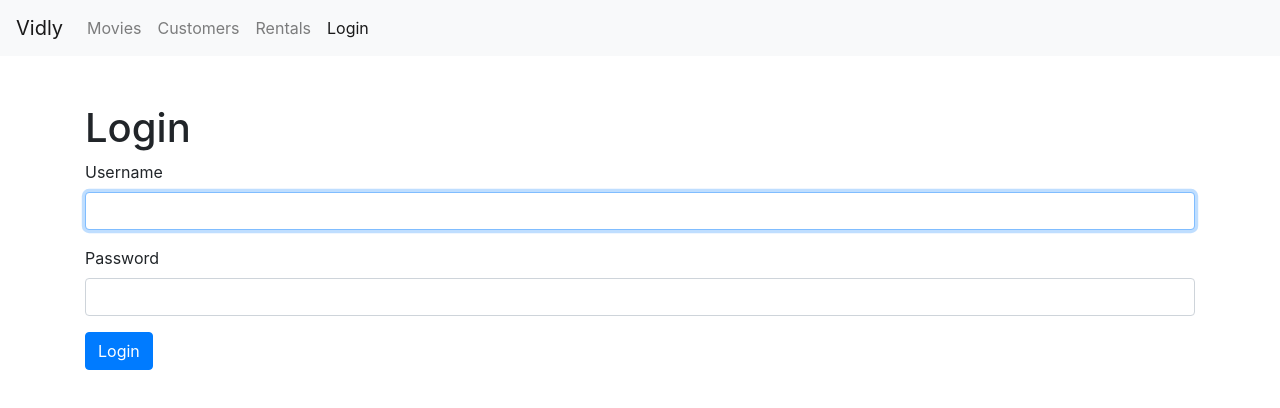
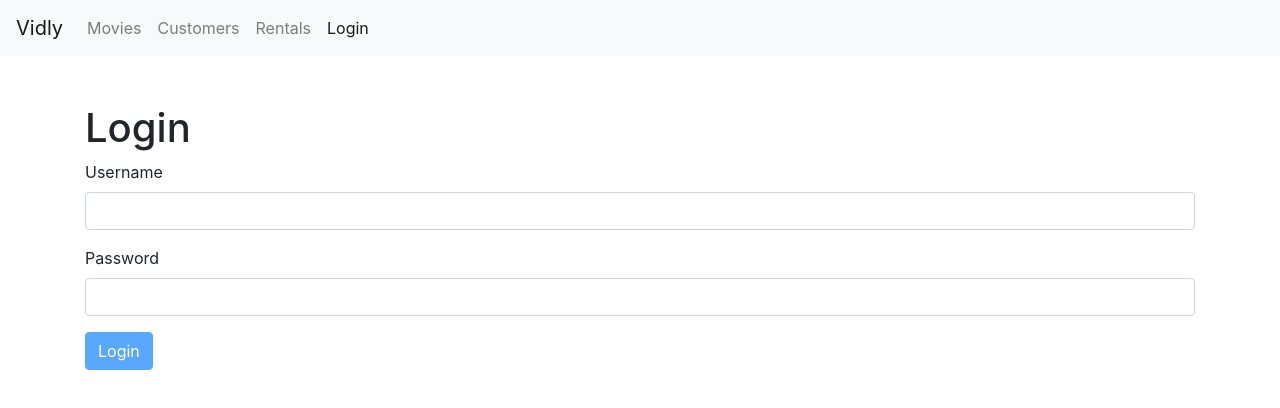
Before and after one commit to grardov/vidly-react-app, a React (Create React App) app: page /login in a window 1280 px wide. Shown: the top 408 px of the page. Built offline with nearby package versions, Linux system fonts and the light colour scheme.

Commit message:
Login form with validation.

```diff
--- a/package.json
+++ b/package.json
@@ -5,6 +5,7 @@
   "dependencies": {
     "bootstrap": "^4.1.1",
     "font-awesome": "^4.7.0",
+    "joi-browser": "^13.4.0",
     "lodash": "^4.17.10",
     "prop-types": "^15.6.2",
     "react": "^16.7.0",
--- /dev/null
+++ b/src/components/common/input.jsx
@@ -0,0 +1,20 @@
+import React from "react";
+
+const Input = ( { name, label, value, error, onChange } ) => {
+  return (
+    <div className="form-group">
+      <label htmlFor={name}>{label}</label>
+      <input
+        value={value}
+        onChange={onChange}
+        id={name}
+        name={name}
+        type="text"
+        className="form-control"
+      />
+      { error && <div className="alert alert-danger mt-1">{error}</div> }
+    </div>
+  );
+};
+
+export default Input;
--- a/src/components/loginForm.jsx
+++ b/src/components/loginForm.jsx
@@ -1,30 +1,85 @@
 import React, { Component } from "react";
+import Joi from "joi-browser";
+import Input from "./common/input";
 
 class LoginForm extends Component {
-  username = React.createRef();
+  state = {
+    account: {
+      username: "",
+      password: ""
+    },
+    errors: {}
+  };
+
+  schema = {
+    username: Joi.string()
+      .required()
+      .label("Username"),
+    password: Joi.string()
+      .required()
+      .label("Password")
+  };
+
+  validate = () => {
+    const options = { abortEarly: false };
+    const { error } = Joi.validate(this.state.account, this.schema, options);
+
+    if (!error) return null;
+
+    const errors = {};
+    for (let item of error.details) errors[item.path[0]] = item.message;
+    return errors;
+  };
 
   handleSubmit = e => {
     e.preventDefault();
 
-    //Call to the server
-    const username = this.username.current.value;
+    const errors = this.validate();
+    this.setState({ errors: errors || {} });
+    if (errors) return;
+
     console.log("Submitted");
-  }
+  };
+
+  validateProperty = ({ name, value }) => {
+    const obj = { [name]: value };
+    const schema = { [name]: this.schema[name] };
+    const { error } = Joi.validate(obj, schema);
+    return error ? error.details[0].message : null;
+  };
+
+  handleChange = ({ currentTarget: input }) => {
+    const errors = { ...this.state.erros };
+    const errroMessage = this.validateProperty(input);
+    if (errroMessage) errors[input.name] = errroMessage;
+    else delete errors[input.nane];
+
+    const account = { ...this.state.account };
+    account[input.name] = input.value;
+    this.setState({ account, errors });
+  };
 
   render() {
+    const { account, errors } = this.state;
     return (
       <div>
         <h1>Login</h1>
         <form onSubmit={this.handleSubmit}>
-          <div className="form-group">
-            <label htmlFor="username">Username</label>
-            <input autoFocus ref={this.username} id="username" type="text" className="form-control" />
-          </div>
-          <div className="form-group">
-            <label htmlFor="password">Password</label>
-            <input id="password" type="password" className="form-control"/>
-          </div>
-          <button className="btn btn-primary">Login</button>
+          <Input
+            name="username"
+            value={account.username}
+            label="Username"
+            onChange={this.handleChange}
+            error={errors.username}
+          />
+          <Input
+            name="password"
+            value={account.password}
+            label="Password"
+            onChange={this.handleChange}
+            error={errors.password}
+          />
+          <button disabled={this.validate()} className="btn btn-primary">Login</button>
         </form>
       </div>
     );
```
Also changed, not shown: 1 other file (tests, documents, lock files or other folders).
